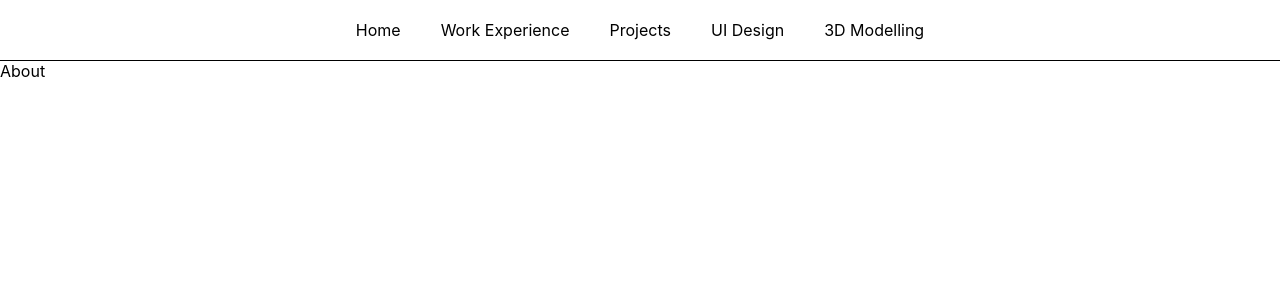
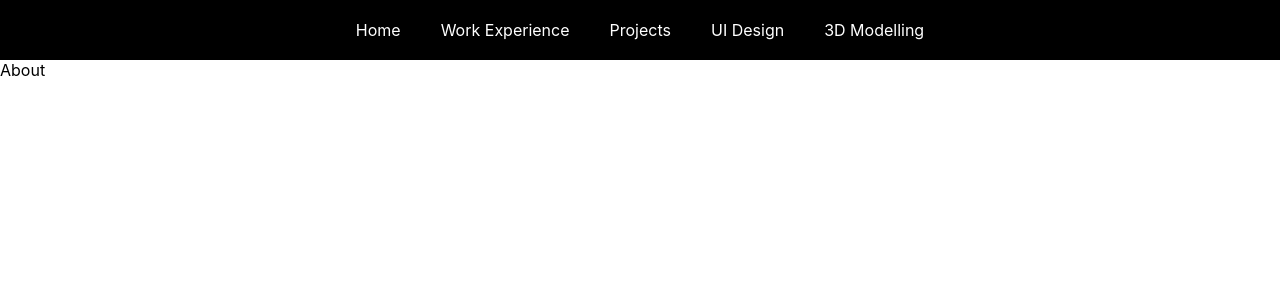
Before and after one commit to karenlinky/personal-website, a React (Create React App) app: page / in a window 1280 px wide. Shown: the top 300 px of the page. Built offline with nearby package versions, Linux system fonts and the light colour scheme.

Commit message:
separated menu label with the button

```diff
--- a/src/App.js
+++ b/src/App.js
@@ -1,12 +1,8 @@
-import Header from './components/header/Header';
 import Content from './components/Content';
 
 function App() {
   return (
-    <>
-      <Header />
-      <Content />
-    </>
+    <Content />
   );
 }
 
--- a/src/components/About.js
+++ b/src/components/About.js
@@ -1,8 +1,12 @@
 import React from 'react';
+import Header from './header/Header';
 
 const About = () => {
   return (
-    <div>About</div>
+    <>
+        <Header />
+        <div>About</div>
+    </>
   )
 }
 
--- a/src/components/header/MenuItem.js
+++ b/src/components/header/MenuItem.js
@@ -1,10 +1,11 @@
 import React from 'react';
+import MenuItemText from './MenuItemText';
 import './header.css';
 
 const MenuItem = (props) => {
   return (
     <div className={'menuItem'}>
-        {props.label}
+      <MenuItemText label={props.label} />
     </div>
   )
 }
--- /dev/null
+++ b/src/components/header/MenuItemText.js
@@ -0,0 +1,11 @@
+import React from 'react'
+
+const MenuItemText = (props) => {
+  return (
+    <div className={'menuItemText'}>
+        {props.label}
+    </div>
+  )
+}
+
+export default MenuItemText
--- a/src/components/header/header.css
+++ b/src/components/header/header.css
@@ -1,7 +1,7 @@
 .headerBar {
     width: 100%;
     text-align: center;
-    border-bottom: solid 1px black;
+    background-color: black;
 }
 
 .menuBar {
@@ -9,10 +9,16 @@
 }
 
 .menuItem {
-    margin: 20px;
+    margin: 15px;
     display: inline-block;
+    color: white;
+    text-decoration: none;
 }
 
 .menuItem:hover {
     cursor: pointer;
 }
+
+.menuItemText {
+    margin: 5px;
+}
```
